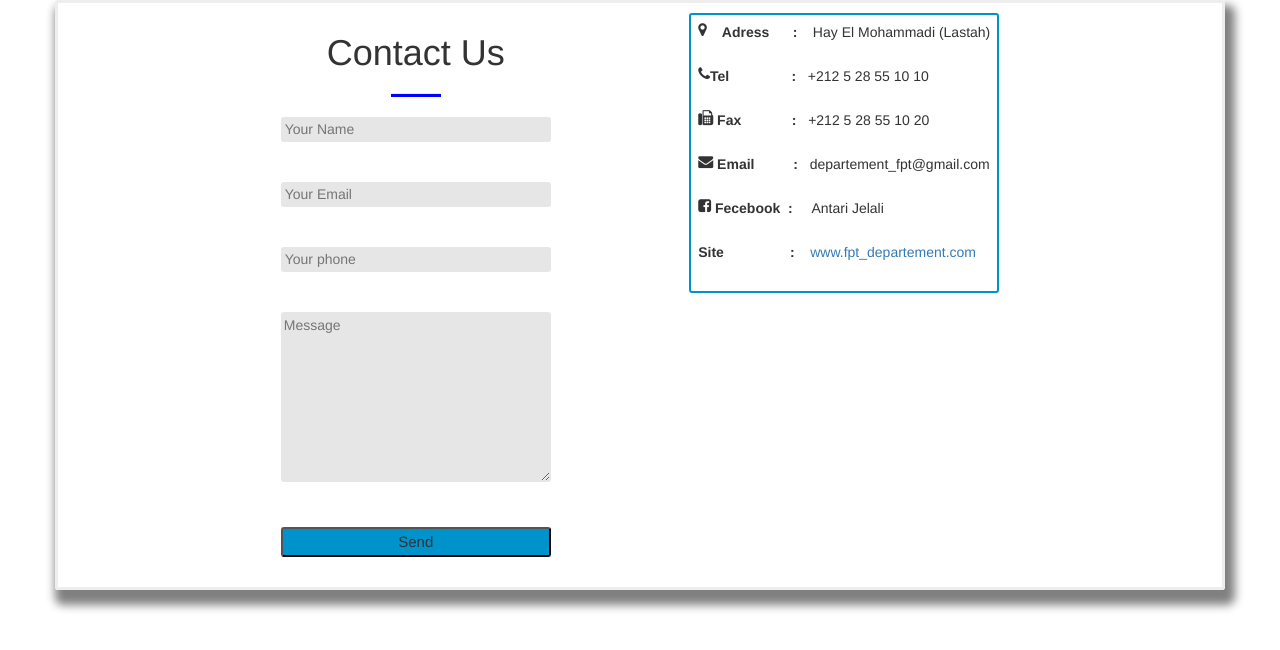
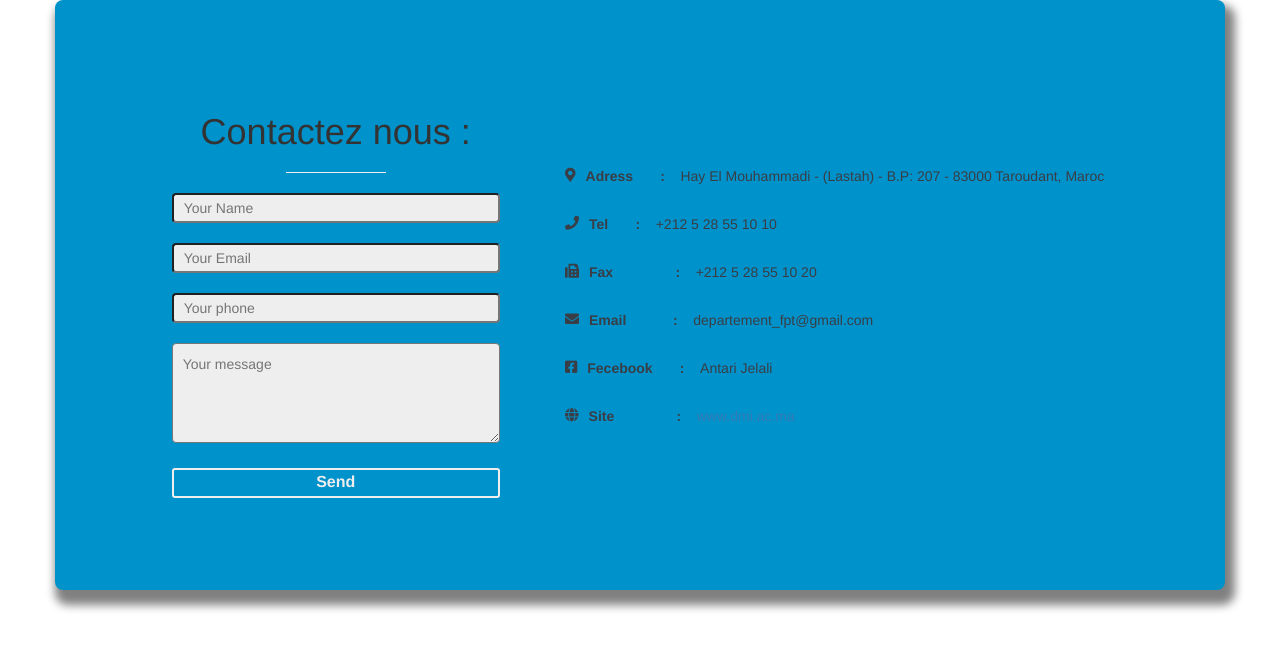
Before and after one commit to medramii/Departement-math-info, a PHP site: page /Departement-math-info/Pages/Contact/contact.php in a window 1280 px wide. Shown: the top 650 px of the page. Run offline with PHP 8.4, Linux system fonts and the light colour scheme.

Commit message:
update pages

```diff
--- a/Web/Pages/Contact/contact.css
+++ b/Web/Pages/Contact/contact.css
@@ -1,8 +1,8 @@
-
-body{
-	text-align:center;
+*{
+	box-sizing: border-box;
 }
-.div{
+.right-box{
+	text-align: center;
 	border:2px solid#0092CA;
 	border-radius: 3px;
 	height: 280px;
@@ -10,38 +10,73 @@ body{
 
 }
 
-.b{
+.left-box{
+	text-align: center;
+	border:2px solid#0092CA;
+	border-radius: 3px;
+	height: auto;
+	width: 30%;
+	padding: 5px;
+}
+
+span{
 	display: flex;
-   margin:2px;
+	margin: 4px;
+	color: #393e46;
 }
 
 .container{
-padding: 10px;
-margin-left: 250px;
-margin-right: 250px;
-box-shadow: 5px 10px 10px 5px gray;
-border: 3px solid #EEEEEE;
-border-radius: 3px;
-display: flex;
-flex-direction: row;
-justify-content: space-around;
-text-align: center;
-height: 590px;
+	background-color: #0092ca;
+	padding: 10px;
+	box-shadow: 5px 10px 10px 5px gray;
+	border-radius: 8px;
+	display: flex;
+	align-items: center;
+	justify-content: space-evenly;
+	text-align: center;
+	height: 590px;
+}
 
+.cls, .cl{
+	width: 100%;
+	height: 30px;
+	background-color: #EEEEEE;
+	border-radius: 4px;
+	padding-left: 10px;
+}
 
+.send{
+	height: 30px;
+	color: #EEEEEE;
+	background-color: #0092CA;
+	width: 100%;
+	border: 2px solid #EEEEEE;
+    border-radius: 3px;
+	font-weight: bold;
+	font-size: 16px;
 }
-.cls,.cl{
-	width: 270px;
-	height: 25px;
-	border-color: rgba(0,0,0,0);
-	background-color: rgba(230,230,230,2);
-	border-radius: 3px;
+
+h1{
+	margin-bottom: 0px;
+	color: #222831;
+}
+
+hr{
+	width: 100px;
+	height: 2px;
+	background-color:#222831;
+	border: none;
+	margin-bottom: 20px;
+}
+
+.right-box i{
+	margin-right: 10px;
+	margin-top: 2px;
 }
 
 .cls:hover{     background-color: lightgray; transition: 0.8s;   }
 
-
-.cls:focus{  border: 1.7px solid#0092CA;  transition: 0.2s;   }
+.cls:focus{  border: 1.7px solid#0092CA;  transition: 0,2s;   }
 
 .cl:focus{  border: 1.7px solid#0092CA ;    transition: 0.2s; }
 
@@ -49,19 +84,6 @@ height: 590px;
 
 .send:focus{  border: 1.7px solid#0092CA ;   transition: 0.2s;  }
 
-.send:hover{  background-color: lightgray; transition: 0.8s;  }
+.send:hover{  background-color: #EEEEEE; transition: 0.5s; color: #0092CA;}
 
-.cl{	max-height: 170px; min-height: 170px; max-width: 270px; min-width: 270px;}
-
-.send{
-	height: 30px;
-	background-color: #0092CA;
-	width: 270px;
-    border-radius: 3px;
-    font-size: 15px;
-    }
-.hr{
-width: 50px;
-height: 3px;
-background-color:blue;
-}
+.cl{ max-height: 250px; min-height: 100px; padding-top: 10px; max-width: 100%; min-width: 100%;}
--- a/Web/Pages/Contact/contact.php
+++ b/Web/Pages/Contact/contact.php
@@ -5,54 +5,42 @@
 <head>
 	<meta charset="utf-8">
 	<meta name="viewport" content="width=device-width, initial-scale=1.0" >
-	<title>index</title>
+	<title>Contact us</title>
 	<link rel="stylesheet" type="text/css" href="contact.css">
 	<link href="//maxcdn.bootstrapcdn.com/bootstrap/3.3.1/css/bootstrap.min.css" rel="stylesheet">
-	<link rel="stylesheet" href="https://cdnjs.cloudflare.com/ajax/libs/font-awesome/4.7.0/css/font-awesome.min.css">
+	<link rel="stylesheet" href="../../fontawesome/css/all.min.css">
 
 </head>
 <body>
 	<div class="container">
- <div  >
+		<div class="left-box">
 			<form>
-
-		<h1 >  Contact Us </h1>
-	      <hr class="hr">
+				<h1>Contactez nous :</h1>
+				<hr>
 				<input type="text" placeholder="Your Name" name="name" class="cls">
-     <br>   <br> <br>
+				<br> <br>
 				<input type="Email"placeholder="Your Email"  name="email" class="cls">
-     <br>   <br> <br>
+				<br> <br>
 				<input type="tel"placeholder="Your phone"  name="phone" class="cls">
-     <br>   <br>   <br>
-             <textarea  placeholder="Message" class="cl" ></textarea>
-     <br>   <br> <br>
+				<br> <br>
+				<textarea  placeholder="Your message" class="cl" ></textarea>
+				<br> <br>
 				<input type="submit" value="Send" name="Send" class="send">
-
 			</form>
 		</div>
-
-
-<div  class="div">
-
-	   <span class="b"><i class="fa fa-map-marker" aria-hidden="true" style='font-size:15px'></i><b>&nbsp &nbsp Adress &nbsp&nbsp&nbsp &nbsp:&nbsp&nbsp &nbsp</b> Hay El Mohammadi (Lastah)</span>
+		<div  class="right-box">
+			<span><i class="fa fa-map-marker-alt" aria-hidden="true"></i><b>Adress &nbsp &nbsp &nbsp : &nbsp &nbsp</b> Hay El Mouhammadi - (Lastah) - B.P: 207 - 83000 Taroudant, Maroc</span>
 			<br>
-
-	<span class="b"><i class="fa fa-phone" style='font-size:15px'></i><b> Tel &nbsp &nbsp &nbsp &nbsp &nbsp&nbsp &nbsp &nbsp :&nbsp &nbsp</b>+212 5 28 55 10 10</span>
+			<span><i class="fa fa-phone"></i><b>Tel &nbsp &nbsp &nbsp : &nbsp &nbsp</b> +212 5 28 55 10 10</span>
 			<br>
-	<span class="b"><i class="fa fa-fax" aria-hidden="true" style='font-size:15px'></i><b>&nbspFax &nbsp &nbsp &nbsp &nbsp&nbsp &nbsp&nbsp :&nbsp &nbsp</b>+212 5 28 55 10 20</span>
+			<span><i class="fa fa-fax" aria-hidden="true"></i><b>Fax &nbsp &nbsp &nbsp &nbsp &nbsp &nbsp &nbsp &nbsp: &nbsp &nbsp</b> +212 5 28 55 10 20</span>
 			<br>
-	<span class="b"><i class="fa fa-envelope" aria-hidden="true" style='font-size:15px'></i><b>&nbspEmail &nbsp &nbsp &nbsp &nbsp&nbsp :&nbsp &nbsp </b>departement_fpt@gmail.com</span>
+			<span><i class="fa fa-envelope" aria-hidden="true"></i><b>Email &nbsp &nbsp &nbsp &nbsp &nbsp &nbsp: &nbsp &nbsp </b> departement_fpt@gmail.com</span>
 			<br>
-	<span class="b"><i class="fa fa-facebook-square" style="font-size:15px;"></i><b>&nbspFecebook &nbsp:&nbsp &nbsp</b>&nbsp Antari Jelali</span>
+			<span><i class="fab fa-facebook-square"></i><b>Fecebook &nbsp &nbsp &nbsp : &nbsp &nbsp</b> Antari Jelali</span>
 			<br>
-<span class="b"><b>Site &nbsp &nbsp &nbsp &nbsp &nbsp &nbsp &nbsp &nbsp :&nbsp&nbsp &nbsp </b> <a href=""> www.fpt_departement.com</a></span>
-
+			<span><i class="fas fa-globe" aria-hidden="true"></i><b>Site &nbsp &nbsp &nbsp &nbsp &nbsp &nbsp &nbsp &nbsp: &nbsp &nbsp </b> <a href=""> www.dmi.ac.ma</a></span>
 		</div>
-
-
 	</div>
-
-
-
 </body>
 </html>
```
Also changed, not shown: Web/Pages/Filiere/filiere.css (+14 -30 lines), Web/Pages/Filiere/filiere.php (+36 -45 lines). Lines whose indentation alone changed are shown as unchanged.
